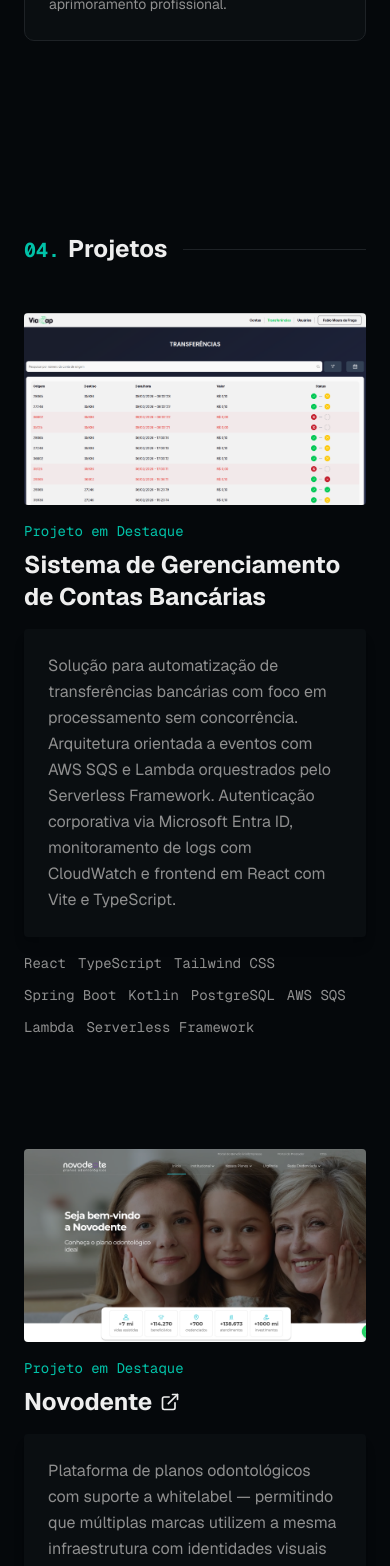
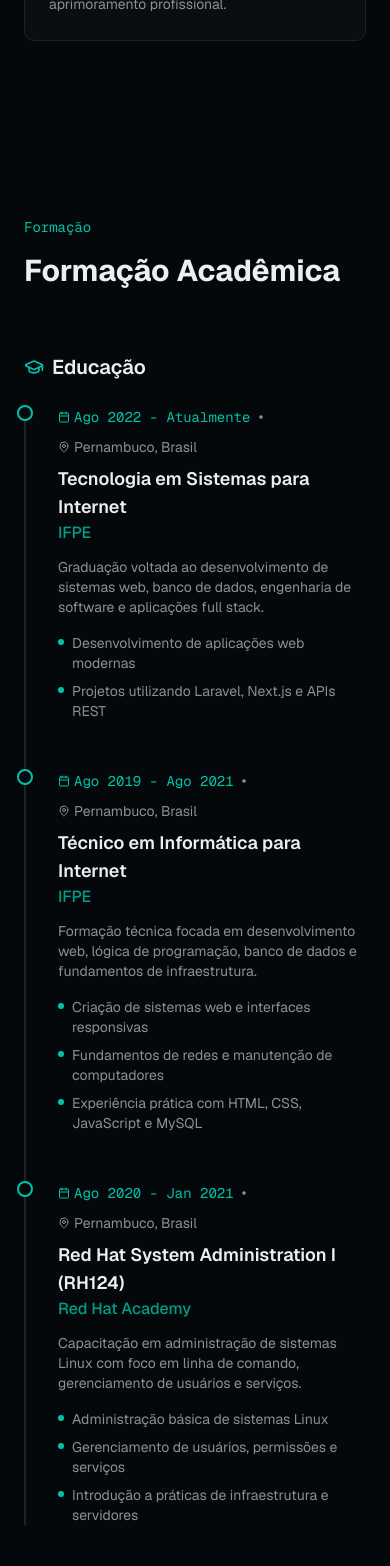
Before and after one commit to fabio-fraga/portfolio, a Next.js app: page / in a window 390 px wide. Shown: the part 4920-6486 px from the top of the page. Built offline with nearby package versions, Linux system fonts and the light colour scheme.

Commit message:
add education section

```diff
--- a/app/page.tsx
+++ b/app/page.tsx
@@ -6,6 +6,7 @@ import { Projects } from "@/components/portfolio/projects"
 import { Contact } from "@/components/portfolio/contact"
 import { Footer } from "@/components/portfolio/footer"
 import { SoftSkills } from "@/components/portfolio/soft-skills"
+import { Education } from "@/components/portfolio/education"
 
 export default function Home() {
   return (
@@ -16,6 +17,7 @@ export default function Home() {
         <About />
         <Experience />
         <SoftSkills />
+        <Education />
         <Projects />
         <Contact />
       </main>
--- a/components/portfolio/contact.tsx
+++ b/components/portfolio/contact.tsx
@@ -6,7 +6,7 @@ export function Contact() {
     <section id="contato" className="py-24 px-6 md:px-12 lg:px-24">
       <div className="max-w-2xl mx-auto text-center">
         <p className="text-primary font-mono text-sm mb-4">
-          <span className="mr-2">05.</span>
+          <span className="mr-2">06.</span>
           E agora?
         </p>
 
--- /dev/null
+++ b/components/portfolio/education.tsx
@@ -0,0 +1,104 @@
+"use client"
+
+import { GraduationCap, Calendar, MapPin } from "lucide-react"
+
+const educationData = [
+  {
+    degree: "Tecnologia em Sistemas para Internet",
+    institution: "IFPE",
+    location: "Pernambuco, Brasil",
+    period: "Ago 2022 - Atualmente",
+    description:
+      "Graduação voltada ao desenvolvimento de sistemas web, banco de dados, engenharia de software e aplicações full stack.",
+    highlights: [
+      "Desenvolvimento de aplicações web modernas",
+      "Projetos utilizando Laravel, Next.js e APIs REST",
+    ],
+  },
+  {
+    degree: "Técnico em Informática para Internet",
+    institution: "IFPE",
+    location: "Pernambuco, Brasil",
+    period: "Ago 2019 - Ago 2021",
+    description:
+      "Formação técnica focada em desenvolvimento web, lógica de programação, banco de dados e fundamentos de infraestrutura.",
+    highlights: [
+      "Criação de sistemas web e interfaces responsivas",
+      "Fundamentos de redes e manutenção de computadores",
+      "Experiência prática com HTML, CSS, JavaScript e MySQL",
+    ],
+  },
+  {
+    degree: "Red Hat System Administration I (RH124)",
+    institution: "Red Hat Academy",
+    location: "Pernambuco, Brasil",
+    period: "Ago 2020 - Jan 2021",
+    description:
+      "Capacitação em administração de sistemas Linux com foco em linha de comando, gerenciamento de usuários e serviços.",
+    highlights: [
+      "Administração básica de sistemas Linux",
+      "Gerenciamento de usuários, permissões e serviços",
+      "Introdução a práticas de infraestrutura e servidores",
+    ],
+  },
+]
+
+export function Education() {
+  return (
+    <section id="formacao" className="py-20 md:py-32">
+      <div className="container px-6 md:px-12 lg:px-24">
+        <h2 className="mb-4 text-sm font-mono text-primary">Formação</h2>
+        <h3 className="mb-16 text-3xl md:text-4xl font-bold text-foreground">
+          Formação Acadêmica
+        </h3>
+
+        <div className="grid gap-12 lg:grid-cols-1">
+          {/* Educação Formal */}
+          <div className="space-y-8">
+            <h4 className="text-xl font-semibold text-foreground mb-6 flex items-center gap-2">
+              <GraduationCap className="h-5 w-5 text-primary" />
+              Educação
+            </h4>
+
+            <div className="relative border-l-2 border-border pl-8 space-y-12">
+              {educationData.map((edu, index) => (
+                <div key={index} className="relative">
+                  <div className="absolute -left-10.25 top-0 h-4 w-4 rounded-full border-2 border-primary bg-background" />
+
+                  <div className="group">
+                    <div className="flex flex-wrap items-center gap-2 mb-2">
+                      <span className="text-sm font-mono text-primary flex items-center gap-1">
+                        <Calendar className="h-3 w-3" />
+                        {edu.period}
+                      </span>
+                      <span className="text-muted-foreground">•</span>
+                      <span className="text-sm text-muted-foreground flex items-center gap-1">
+                        <MapPin className="h-3 w-3" />
+                        {edu.location}
+                      </span>
+                    </div>
+
+                    <h5 className="text-lg font-semibold text-foreground group-hover:text-primary transition-colors">
+                      {edu.degree}
+                    </h5>
+                    <p className="text-primary/80 font-medium mb-3">{edu.institution}</p>
+                    <p className="text-muted-foreground text-sm mb-4">{edu.description}</p>
+
+                    <ul className="space-y-2">
+                      {edu.highlights.map((highlight, i) => (
+                        <li key={i} className="text-sm text-muted-foreground flex items-start gap-2">
+                          <span className="text-primary mt-1.5 h-1.5 w-1.5 rounded-full bg-primary shrink-0" />
+                          {highlight}
+                        </li>
+                      ))}
+                    </ul>
+                  </div>
+                </div>
+              ))}
+            </div>
+          </div>
+        </div>
+      </div>
+    </section>
+  )
+}
--- a/components/portfolio/header.tsx
+++ b/components/portfolio/header.tsx
@@ -9,6 +9,7 @@ const navLinks = [
   { name: "Sobre", href: "#sobre" },
   { name: "Experiência", href: "#experiencia" },
   { name: "Soft Skills", href: "#soft-skills" },
+  { name: "Formação", href: "#formacao" },
   { name: "Projetos", href: "#projetos" },
   { name: "Contato", href: "#contato" },
 ]
--- a/components/portfolio/projects.tsx
+++ b/components/portfolio/projects.tsx
@@ -69,7 +69,7 @@ export function Projects() {
       <div className="max-w-5xl mx-auto">
         <div className="flex items-center gap-4 mb-12">
           <h2 className="text-2xl md:text-3xl font-bold text-foreground">
-            <span className="text-primary font-mono text-xl mr-2">04.</span>
+            <span className="text-primary font-mono text-xl mr-2">05.</span>
             Projetos
           </h2>
           <div className="h-px bg-border flex-1 max-w-xs" />
```
